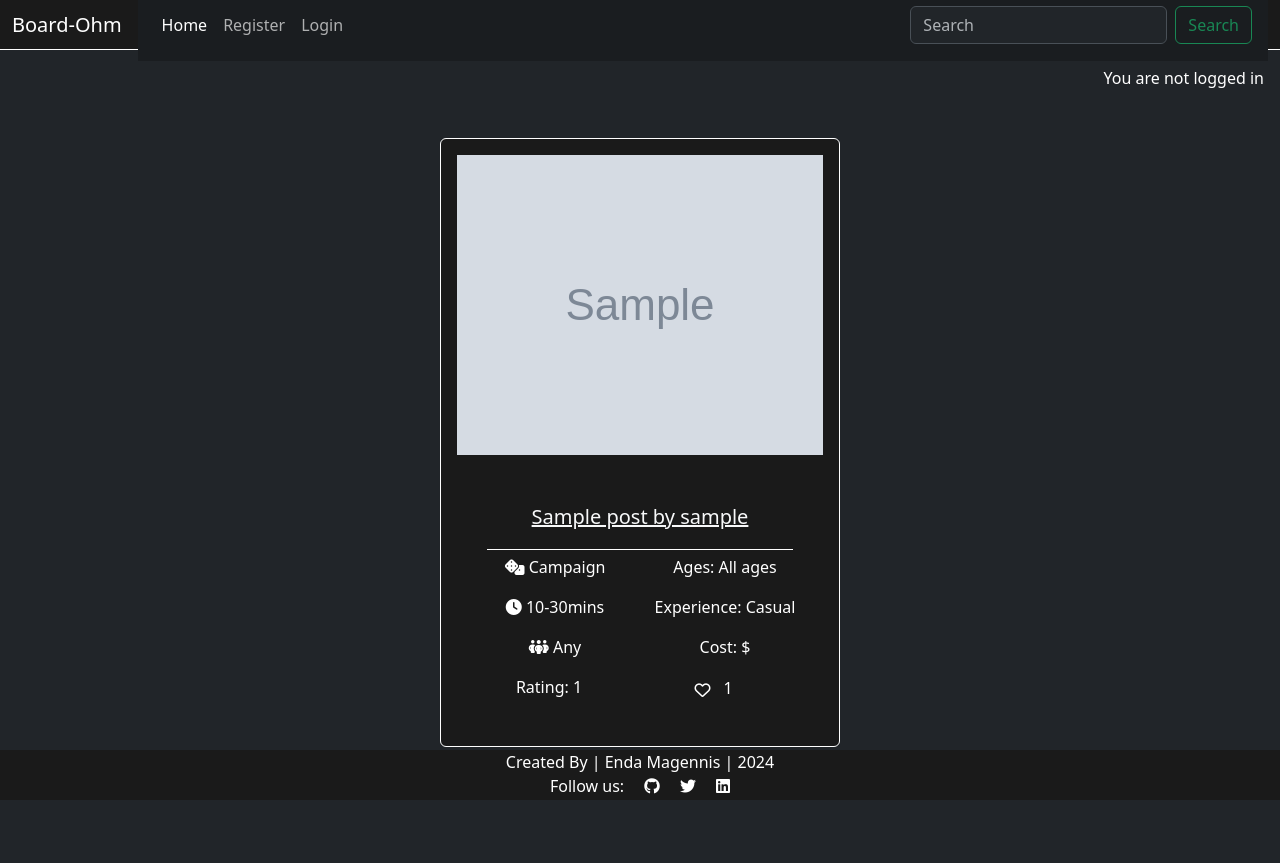
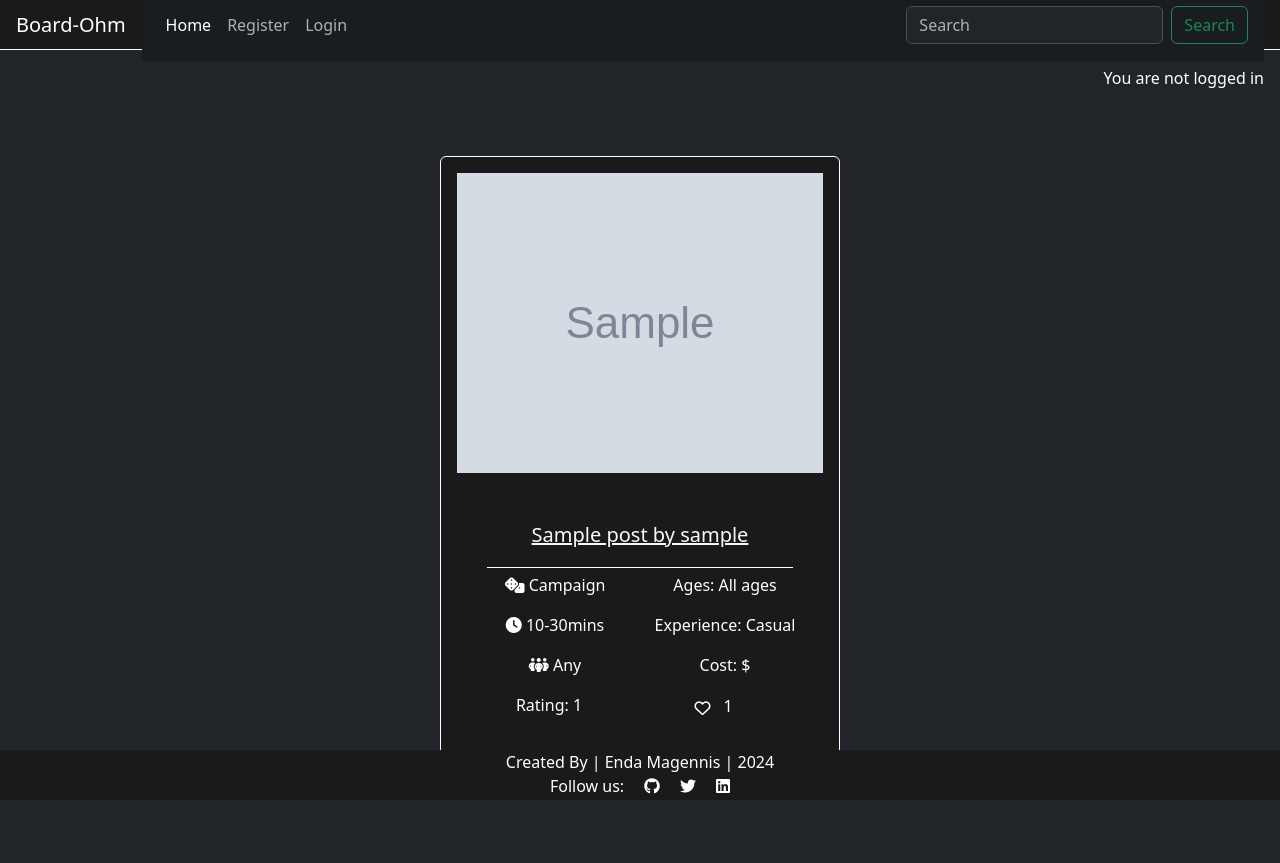
Before and after one commit to EndaMagennis/baoard-ohm, a Django app: page / in a window 1280 px wide. Before the commit the page ends 800 px from the top, so only its background shows below. Run offline with Django 4.2, Linux system fonts and the light colour scheme; tables that the repository leaves empty hold one stand-in row (values such as "Sample post"); grey boxes marked "Sample" are stand-in pictures; some libraries are stand-ins or nearby versions.

Commit message:
Add styling to the fluid cpntainer

```diff
--- a/static/css/style.css
+++ b/static/css/style.css
@@ -19,8 +19,6 @@
   padding: 0;
   font-family: sans-serif;
 }
-
-
 
 /* Styling for Cards */
 .card {
@@ -44,6 +42,13 @@
   background-color: #1a1a1a;
 }
 
+.container-fluid {
+  padding: 2px 16px;
+  align-content: center;
+  justify-content: center;
+  width: 100%;
+}
+
 .like-btn::before {
   color: white;
 }
```
Lines whose indentation alone changed are shown as unchanged.
